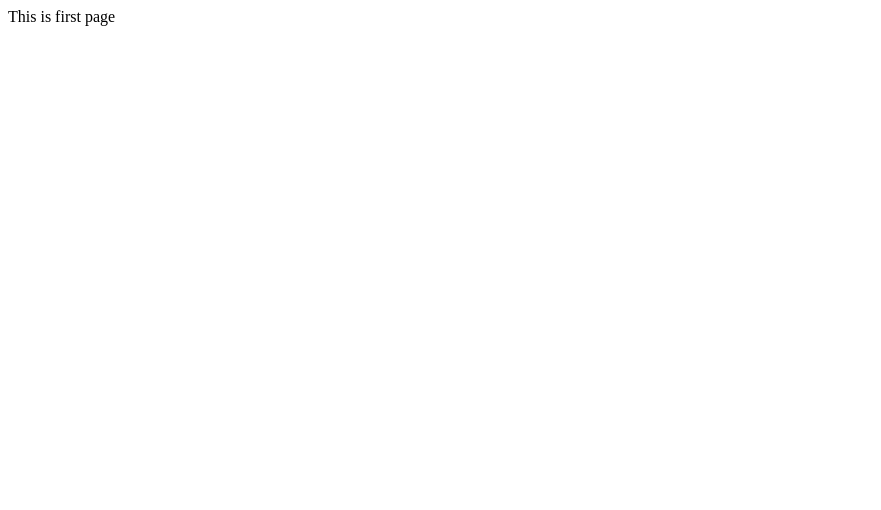
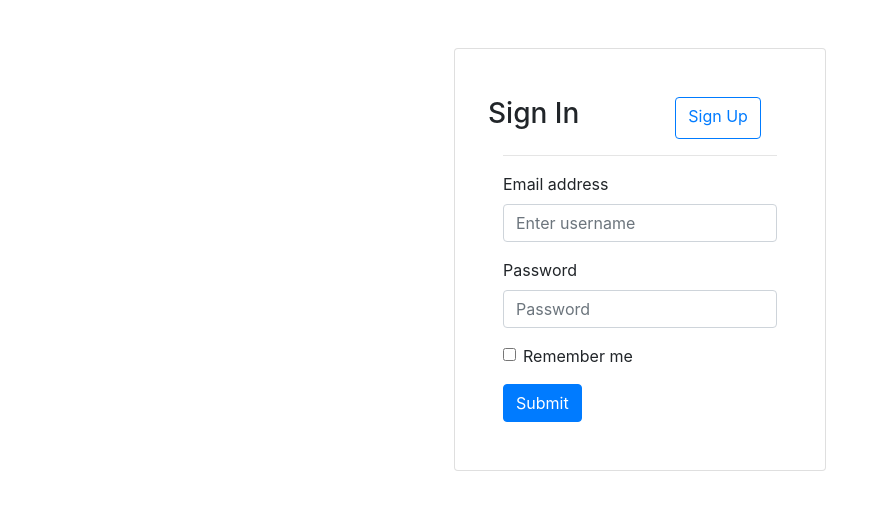
Before and after one commit to matucs/HallOfFames, a React (Create React App) app: page / in a window 1280 px wide. Shown: the top 510 px of the page, without its empty margins (0-881 px from the left). Built offline with nearby package versions, Linux system fonts and the light colour scheme.

Commit message:
initial commit

```diff
--- a/public/index.html
+++ b/public/index.html
@@ -5,6 +5,7 @@
     <link rel="icon" href="%PUBLIC_URL%/favicon.ico" />
     <meta name="viewport" content="width=device-width, initial-scale=1" />
     <meta name="theme-color" content="#000000" />
+    <link rel="stylesheet" href="https://stackpath.bootstrapcdn.com/bootstrap/4.4.1/css/bootstrap.min.css" integrity="sha384-Vkoo8x4CGsO3+Hhxv8T/Q5PaXtkKtu6ug5TOeNV6gBiFeWPGFN9MuhOf23Q9Ifjh" crossorigin="anonymous">
     <meta
       name="description"
       content="Web site created using create-react-app"
--- a/src/App.js
+++ b/src/App.js
@@ -1,12 +1,17 @@
 import React from 'react';
-import logo from './logo.svg';
 import './App.css';
+import { BrowserRouter as Router, Route } from 'react-router-dom'
+import LoginUi from './Login/ui'
+import FamesUi from './Fames/ui'
+import DetailUi from './Detail/ui'
 
 function App() {
   return (
-    <div className="App">
-      This is first page
-    </div>
+    <Router>
+      <Route path="/" exact strict component={LoginUi} />
+      <Route path="/fames" exact strict component={FamesUi} />
+      <Route path="/detail" exact strict component={DetailUi} />
+    </Router>
   );
 }
 
--- /dev/null
+++ b/src/Detail/ui.js
@@ -0,0 +1,22 @@
+import React, { PureComponent } from 'react'
+
+class DetailUi extends PureComponent {
+    render() {
+        return (
+            <div className="container">
+                <div className="row">
+                    <div className="card mx-auto mt-5 p-5">
+                        <img className="img-thumbnail mr-5" src={this.props.location.state.image} />
+                        <div>
+                            <p>{this.props.location.state.name}</p>
+                            <p>{this.props.location.state.dob}</p>
+                        </div>
+                    </div>
+                </div>
+            </div>
+
+        )
+    }
+}
+
+export default DetailUi
--- /dev/null
+++ b/src/Fames/logic.js
@@ -0,0 +1,17 @@
+
+import { getFromApi, getFromLocalStorage } from '../_Share/logic'
+
+const options = {
+    headers: { 'Authorization': getFromLocalStorage('Authorization') }
+};
+
+const getListWithAuthorization = (url) => getFromApi(url, options).then((res) => {
+// console.log(res.data.data.list)
+})
+const getAsGuest = (url) => getFromApi(url).then((res) => {
+    return res.data.data.list;
+})
+
+
+
+export { getListWithAuthorization , getAsGuest};
--- /dev/null
+++ b/src/Fames/ui.js
@@ -0,0 +1,96 @@
+import React, { PureComponent, Fragment } from 'react'
+import { getListWithAuthorization, getAsGuest } from './logic'
+import { NavLink } from 'react-router-dom'
+
+class FameUi extends PureComponent {
+    constructor(props) {
+        super(props);
+        this.state = {
+            list: [],
+            page: 1,
+            total: 0,
+            perPage: 4,
+            paginationItems: []
+        }
+    }
+    componentDidMount() {
+        this.loadUsers(this.state.page);
+    }
+
+    loadUsers = (page) => {
+        const tempList = [];
+        getAsGuest(`http://localhost:3000/fames?guest=true`)
+        .then(
+            (result) => {console.log(result)
+                result.forEach(element => {
+                    tempList.push(element);
+                });
+                this.setState({
+                    list: tempList,
+                    // page: page,
+                    // total: result.data.total,
+                    // perPage: result.data.per_page,
+                    // paginationItems: Array.from(Array(result.data.total / result.data.per_page).keys())
+                })
+            }
+        )
+    }
+    pageClick = (page) => {
+        if (page === 'next') {
+            this.setState({
+                page: ++page
+            });
+            this.loadUsers(this.state.page)
+        } else {
+            this.loadUsers(page)
+        }
+    }
+    render() {
+        return (
+            <div className="container ">
+                <div className="row">
+                    <div className="card mx-auto mt-5 p-5 bg-secondary">
+                        <ul className="list-group">
+                            {
+                                this.state.list.map((r) =>
+                                    <Fragment key={r.id}  >
+                                        <NavLink to={{
+                                            pathname: '/detail',
+                                            state: {
+                                                name: r.name,
+                                                dob: r.dob,
+                                                image: r.image
+                                            }
+                                        }}>
+                                            <li className="list-group-item mb-2">{
+                                                <div className="row" >
+                                                    <img className="img-fluid mr-5" src={r.image} />
+                                                    <div>
+                                                        <p>{r.name} {r.dob}</p>
+                                                        <p>{r.dob} </p>
+                                                    </div>
+                                                </div>
+                                            }
+                                            </li>
+                                        </NavLink>
+                                    </Fragment>
+                                )
+                            }
+                        </ul>
+                        <nav >
+                            <ul className="pagination ml-5">
+                                {
+                                    this.state.paginationItems.map((p, index) =>
+                                        <li key={index} className="page-item"><input type="button" value={index + 1} onClick={() => this.pageClick(index + 1)} className="page-link" href="#"></input></li>
+                                    )
+                                }
+                            </ul>
+                        </nav>
+                    </div>
+                </div>
+            </div >
+        )
+    }
+}
+
+export default FameUi
--- /dev/null
+++ b/src/Login/logic.js
@@ -0,0 +1,21 @@
+import { postApi, setToLocalStorage } from '../_Share/logic'
+
+
+const tryLogin = (username, password) => postApi('http://localhost:3000/login', { "username": username, "password": password }).then((res) => {
+    console.log(res.headers.authorization)
+    // login is successfull
+    if (res.status === 200) {
+        //save token in local storage
+        setToLocalStorage('Authorization', res.headers.authorization)
+        return true;
+    }
+    // login is not successful
+    else {
+        throw console.error('error');
+    }
+})
+
+
+
+
+export { tryLogin };
--- /dev/null
+++ b/src/Login/ui.js
@@ -0,0 +1,79 @@
+import React, { PureComponent } from 'react'
+import { withRouter, NavLink } from 'react-router-dom';
+import { tryLogin } from './logic'
+
+class LoginUi extends PureComponent {
+    constructor(props) {
+        super(props)
+
+        this.state = {
+            formClassName: 'needs-validation',
+            username: '',
+            password: ''
+        }
+        this.formRef = React.createRef();
+        this.usernameRef = React.createRef();
+    }
+    submit(e) {
+        e.preventDefault();
+        e.stopPropagation();
+        this.setState({
+            formClassName: "needs-validation was-validated",
+        })
+        tryLogin(this.state.email, this.state.password).then((res) => {
+            if(res) {
+               this.props.history.push('/fames')
+            }
+
+        }).catch((e) => {
+            console.log(e)
+        })
+    }
+    usernameChanged(e) {
+        this.setState({
+            username: e.target.value
+        })
+    }
+    passwordChange(e) {
+        this.setState({
+            password: e.target.value
+        })
+    }
+    checkRememberMe() {
+
+    }
+    render() {
+        return (
+            <div className="container">
+                <div className="row">
+                    <div className="card  mx-auto mt-5 p-5 rounded">
+                        <div className="row">
+                            <h3 className="mr-5">Sign In</h3>
+                            <NavLink className="btn btn-outline-primary ml-5" to="/register">Sign Up</NavLink>
+                        </div>
+                        <hr></hr>
+                        <form ref={this.formRef} onSubmit={this.submit.bind(this)} className={this.state.formClassName} noValidate>
+                            <div className="form-group">
+                                <label htmlFor="email">Email address</label>
+                                <input ref={el => this.usernameRef = el} onChange={this.usernameChanged.bind(this)} type="text" className="form-control" id="username" placeholder="Enter username" required />
+                                <div className="valid-feedback">good!</div>
+                                <div className="invalid-feedback">invalid-username</div>
+                            </div>
+                            <div className="form-group">
+                                <label htmlFor="password">Password</label>
+                                <input ref={el => this.passRef = el} onChange={this.passwordChange.bind(this)} type="password" className="form-control" id="password" placeholder="Password" required />
+                            </div>
+                            <div className="form-check">
+                                <input onChange={this.checkRememberMe.bind(this)} className="form-check-input" id="rememberMe" type="checkbox" />
+                                <label className="form-check-label" htmlFor="rememberMe" >Remember me</label>
+                            </div>
+                            <button type="submit" className="btn btn-primary mt-3" >Submit</button>
+                        </form>
+                    </div>
+                </div>
+            </div>
+        )
+    }
+}
+
+export default withRouter(LoginUi);
--- /dev/null
+++ b/src/_Share/logic.js
@@ -0,0 +1,21 @@
+import { get, post } from 'axios';
+
+
+const setToLocalStorage = (key, value) => localStorage.setItem(key, value);
+const getFromLocalStorage = (key) => localStorage.getItem(key);
+const clearLocalStorage = () => localStorage.clear();
+const removeFromLocalStorage = (key) => localStorage.removeItem(key);
+const getFromApi = (url, opsions) =>  Option ? get(url, opsions) : get(url);
+
+const postApi = (url, req) => post(url, req);
+
+
+
+export {
+    setToLocalStorage,
+    getFromLocalStorage,
+    clearLocalStorage,
+    removeFromLocalStorage,
+    getFromApi,
+    postApi
+}
```
Also changed, not shown: src/setupTests.js (deleted, +0 -5 lines).
